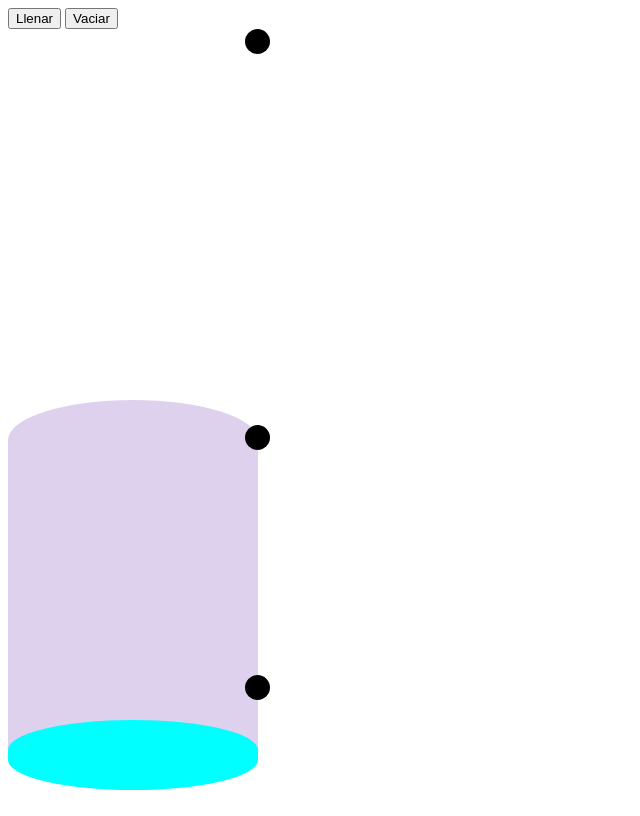
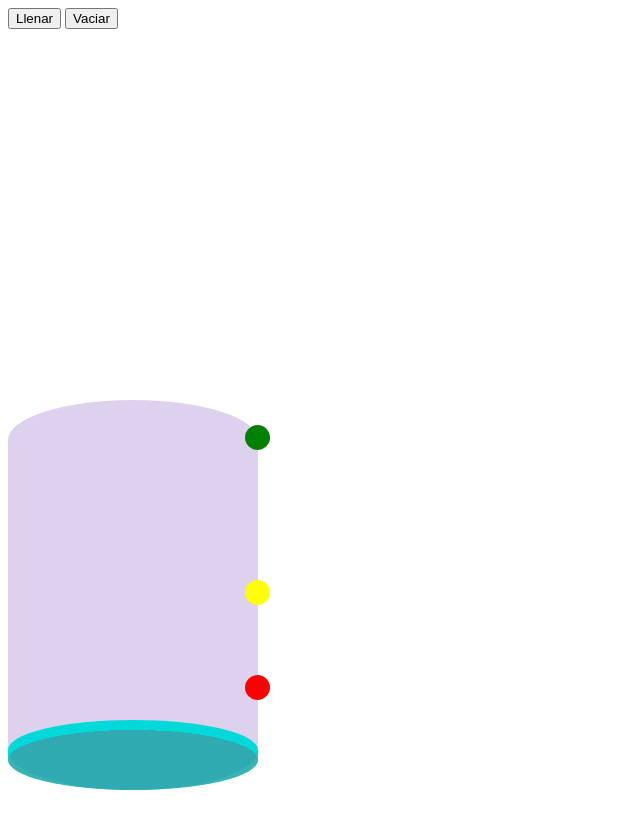
Before and after one commit to Johan962/Electronica-TanqueDeAgua, a website: page index.html in a window 1280 px wide. Both pictures are taken after a click on the button "Vaciar". Shown: the whole page, without its empty margins (0-640 px from the left). Drawn offline with nearby package versions, Linux system fonts and the light colour scheme.

Commit message:
Commit de mi avance

```diff
--- a/main.js
+++ b/main.js
@@ -19,17 +19,6 @@ $(document).ready(function(){
         if(dest < 70){
             dest = 70
         }
-        div.animate({height:`${dest}px`}, "slow");
+        div.animate({height:`${dest}px`}, 300);
     });
 });
-
-$(document).ready(function(){
-    $("#vaciar").click(function(){
-        var div = $(".agua");
-        dest = -30 + Number(div.height())
-        if(dest < 70){
-            dest = 70
-        }
-        div.animate({height:`${dest}px`}, "slow");
-    });
-});
--- a/styles.css
+++ b/styles.css
@@ -3,6 +3,7 @@ body {
 }
 
 .cylinder {
+
     opacity: 0.2;
     --parameter: 40px;
     width: 250px;
@@ -21,16 +22,18 @@ body {
     --parameter: 30px;
     width: 250px;
     height: 80px;
-    background: radial-gradient(50% var(--parameter) at 50% var(--parameter), aqua 99.99% 0), radial-gradient(50% var(--parameter) at 50% calc(100% - var(--parameter)), aqua 99.99%, #000 0) aqua;
+    background: radial-gradient(50% var(--parameter) at 50% var(--parameter), rgba(0,160,160,0.4) 99.99% 0), radial-gradient(50% var(--parameter) at 50% calc(100% - var(--parameter)), rgba(0,160,160,0.4) 99.99%, aqua 0) aqua;
     border-radius: 100% / calc(var(--parameter) * 2);
     position: absolute;
     bottom: 10px;
+	background-color: rgba(0, 160, 160, 0.4);
+	content: '';
 }
 
 .sensor {
+
     height: 25px;
     width: 25px;
-    background-color: red;
     border-radius: 50%;
 }
 
@@ -38,19 +41,20 @@ body {
     left: 245px;
     position: absolute;
     bottom: 100px;
-    background-color: #000;
+    background-color: red;
 }
 
 #sensor2 {
     left: 245px;
     position: absolute;
-    bottom: 195;
-    background-color: #000;
+    bottom: 195px;
+    background-color: yellow;
 }
 
 #sensor3 {
+
     left: 245px;
     position: absolute;
     bottom: 350px;
-    background-color: #000;
+    background-color: green;
 }
```
